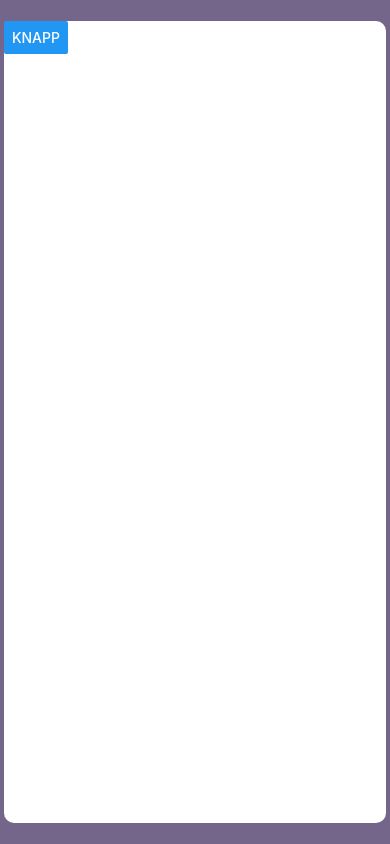
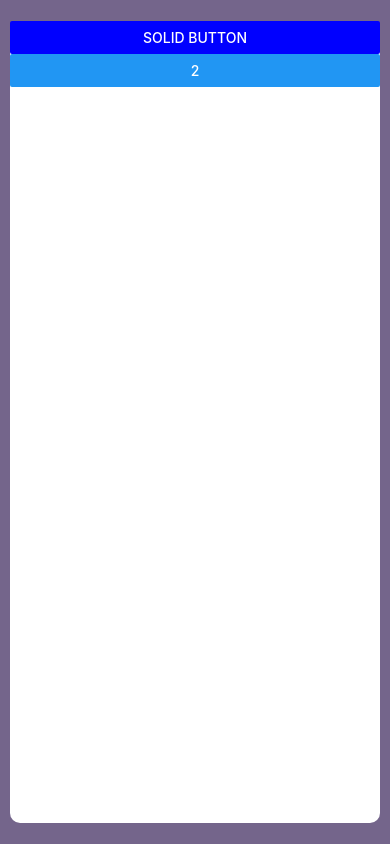
Before and after one commit to Eyzic/operationgunde-app, a React Native app: screen / in a window 390 px wide. Built offline with nearby package versions, Linux system fonts and the light colour scheme.

Commit message:
fungerande ram

```diff
--- a/App.js
+++ b/App.js
@@ -5,34 +5,55 @@ import DefaultInput from './defaultInput';
 import { useDimensions, useDeviceOrientation} from '@react-native-community/hooks';
 export default function App() {
 
-  let info = 'historik';
+
+    let info = 'historik sida';
+    console.log("Application running!");
+    return (
+
+      <SafeAreaView style={styles.container}>
+      <View style={{
+        backgroundColor: 'hsla(264, 16%, 100%,1)',
+        height: '95%',
+        width: '95%',
+        borderRadius: 10,
+
+
+      }}>
+        <Button
+
+        color="blue"
+  title="Solid Button"
+/>
+<Button
+  title="2"
+/>
+      </View>
+      </SafeAreaView>
+
+    );
+  }
+
+  const styles = StyleSheet.create({
+    container: {
+      flex: 1,
+      backgroundColor: 'hsla(264, 16%, 47%,1)',
+      alignItems: 'center',
+      justifyContent: 'center',
+    },
+  });
+  //let info = 'historik';
   //console.log("Application running!");
 
 
 
-  return (
-    <SafeAreaView style={styles.container}>
+  //return (
+   // <SafeAreaView style={styles.container}>
 
 
-<view style={{backgroundColor: 'hsla(0, 50%, 100%,1)',
-     height:'95%',
-     width:'98%',
-     borderRadius: 10,
 
-  }
-}>
- <Button style={styles.btnSize}
-   title= "knapp"
-   >
-
-          </Button>
-
-    </view>
-
-
-    </SafeAreaView>
-  );
-}
+ //   </SafeAreaView>
+  //);
+//}
 
 
 
@@ -43,24 +64,23 @@ export default function App() {
 //<Text>Netinfo: {info}</Text>
 //<StatusBar style="auto" />
 
-const styles = StyleSheet.create({
-  container: {
-    flex: 1,
-     flexDirection: "row",
-    backgroundColor: 'hsla(264, 16%, 47%,1)',
+//const styles = StyleSheet.create({
+  //container: {
+    //flex: 1,
+    //backgroundColor: 'hsla(200, 50%, 50%,1)',
+    //alignItems: 'center',
+  //  justifyContent: 'center',
+    //flex: 1,
+    // flexDirection: "row",
+   // backgroundColor: 'hsla(264, 16%, 47%,1)',
     //'hsla(285, 50%, 50%,1)'
-    alignItems: 'center',
-    justifyContent: 'center' ,
-    alignItems: "center" ,//secondary axis
+   // alignItems: 'center',
+    //justifyContent: 'center' ,
+    //alignItems: "center" ,//secondary axis
    // paddingTop: Platform.OS == "ios"? 20 :30,
-  },
+ // },
 
-  btnContainer:{
-    flexDirection:"row",
-    justifyContent:"space-between"
-},
-btnSize:{
-    width:50
-},
 
-});
+
+
+//});
```
